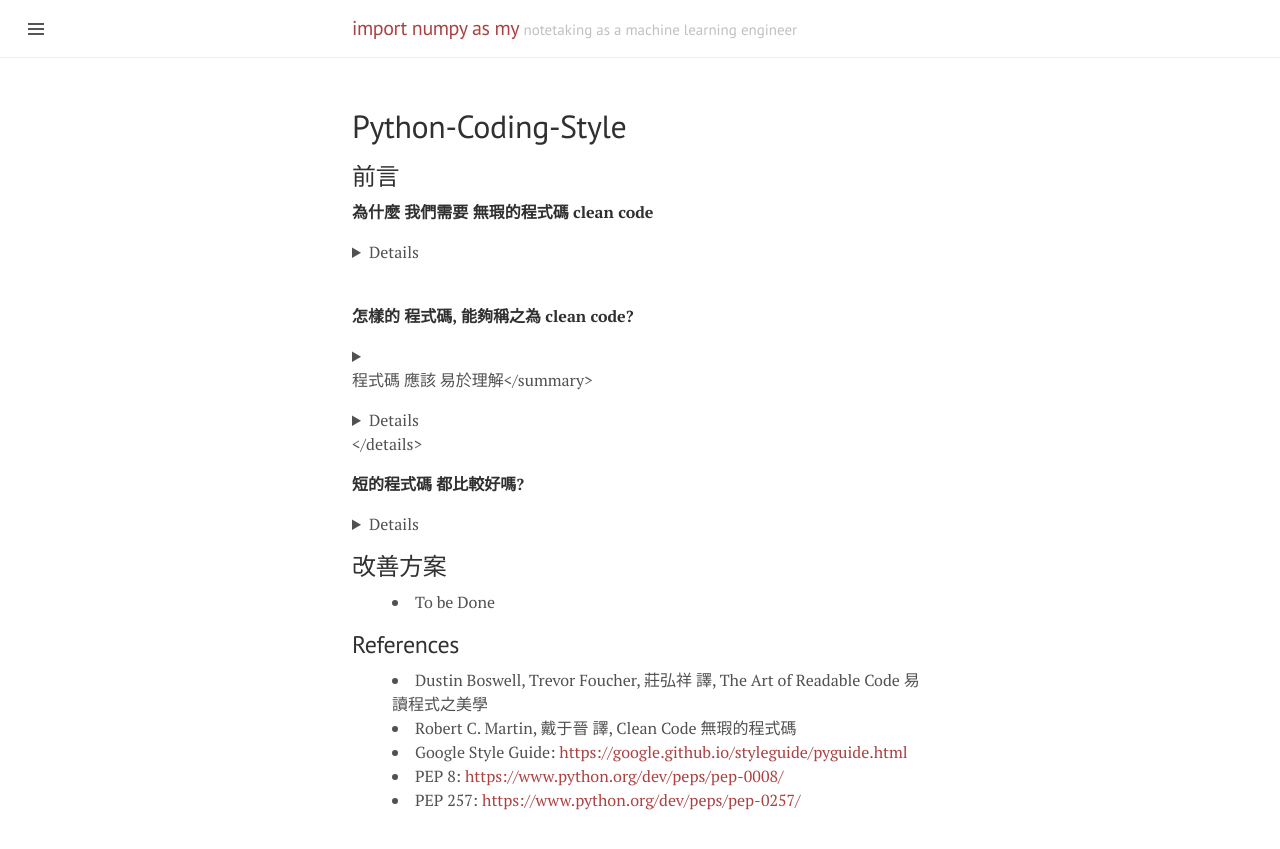
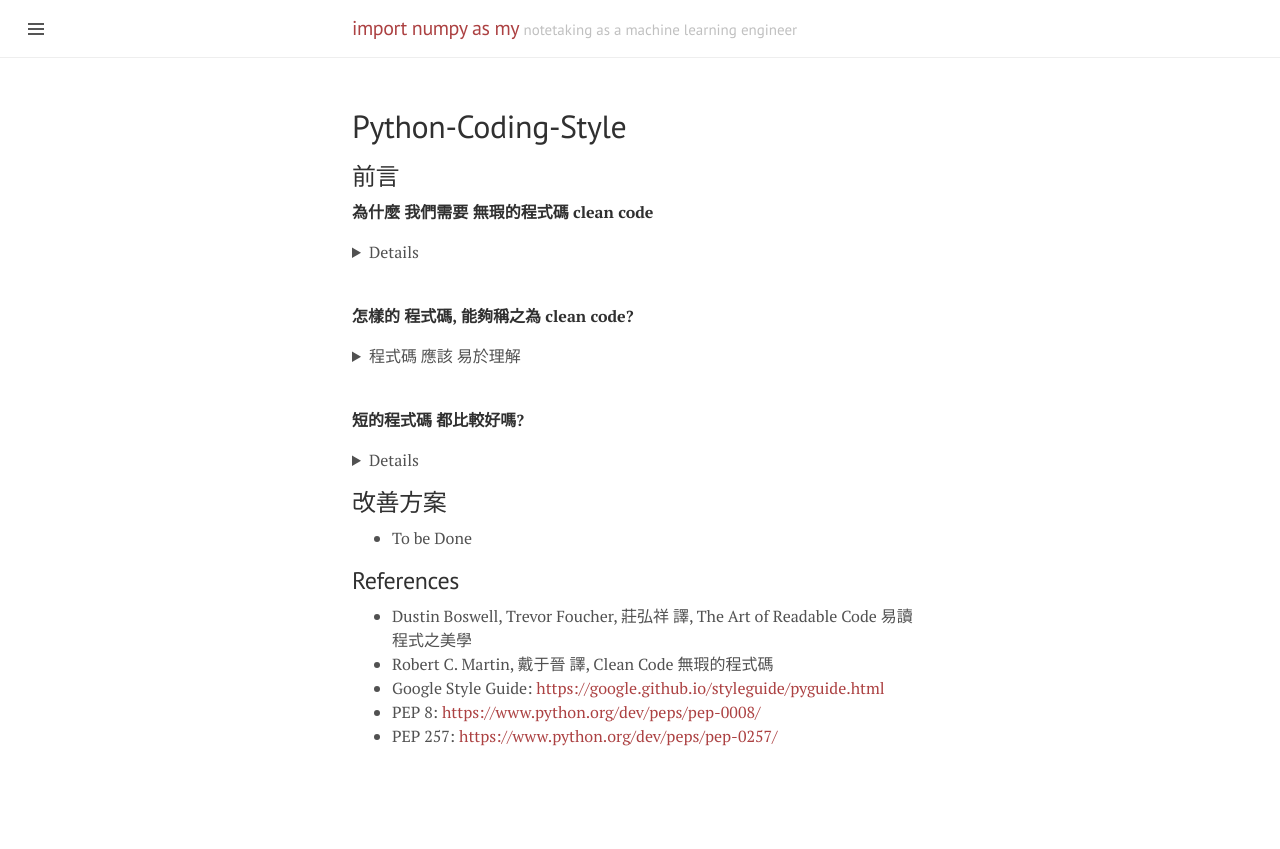
Before and after one commit to kertansul/kertansul.github.io, a Jekyll site: the page built from _posts/clean-code/2018-05-13-python-coding-style.md, in a window 1280 px wide. Shown: the top 849 px of the page. Built offline with Jekyll 4.4.1, drawn with Linux system fonts in a browser that asks for light colours; some of the changed lines change nothing that is shown.

Commit message:
Update 2018-05-13-python-coding-style.md

````diff
--- a/_posts/clean-code/2018-05-13-python-coding-style.md
+++ b/_posts/clean-code/2018-05-13-python-coding-style.md
@@ -17,10 +17,10 @@
 **怎樣的 程式碼, 能夠稱之為 clean code?**
 
 <details>
-  <summary>程式碼 應該 易於理解</summary>
+  <summary markdown="span">程式碼 應該 易於理解</summary>
 
   <details>
-    <summary>**可讀性基本定理**: 撰寫程式時, 應該將 讀者理解 所需的時間 降到最短</summary>
+    <summary markdown="span">**可讀性基本定理**: 撰寫程式時, 應該將 讀者理解 所需的時間 降到最短</summary>
   舉個例子, 這種寫法:
 
 ```java
@@ -45,7 +45,7 @@
 **短的程式碼 都比較好嗎?**
 
 <details>
-  <summary>不一定. 與其 減少程式碼數量, 還不如 想辦法 縮短理解時間 更加重要</summary>
+  <summary markdown="span">不一定. 與其 減少程式碼數量, 還不如 想辦法 縮短理解時間 更加重要</summary>
   舉個例子, 這個 單行 表示式:
 
 ```java
````
